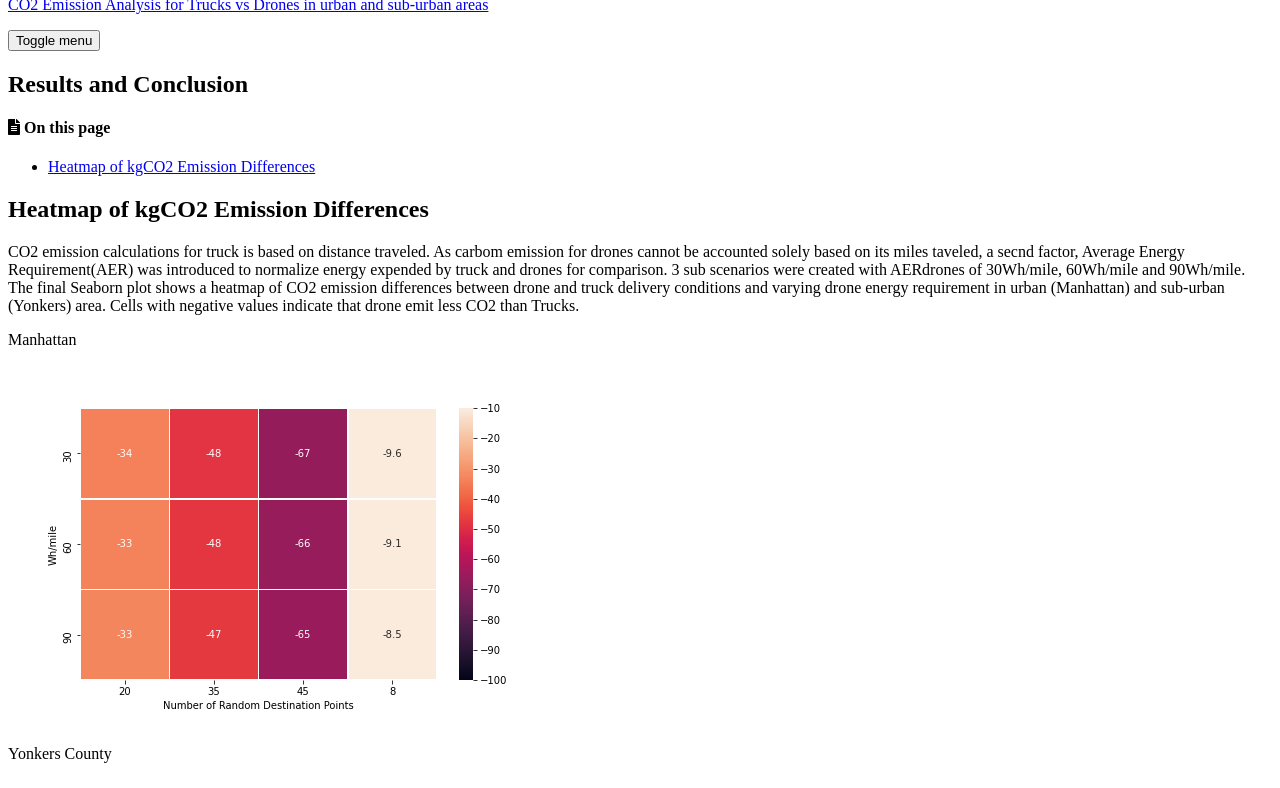
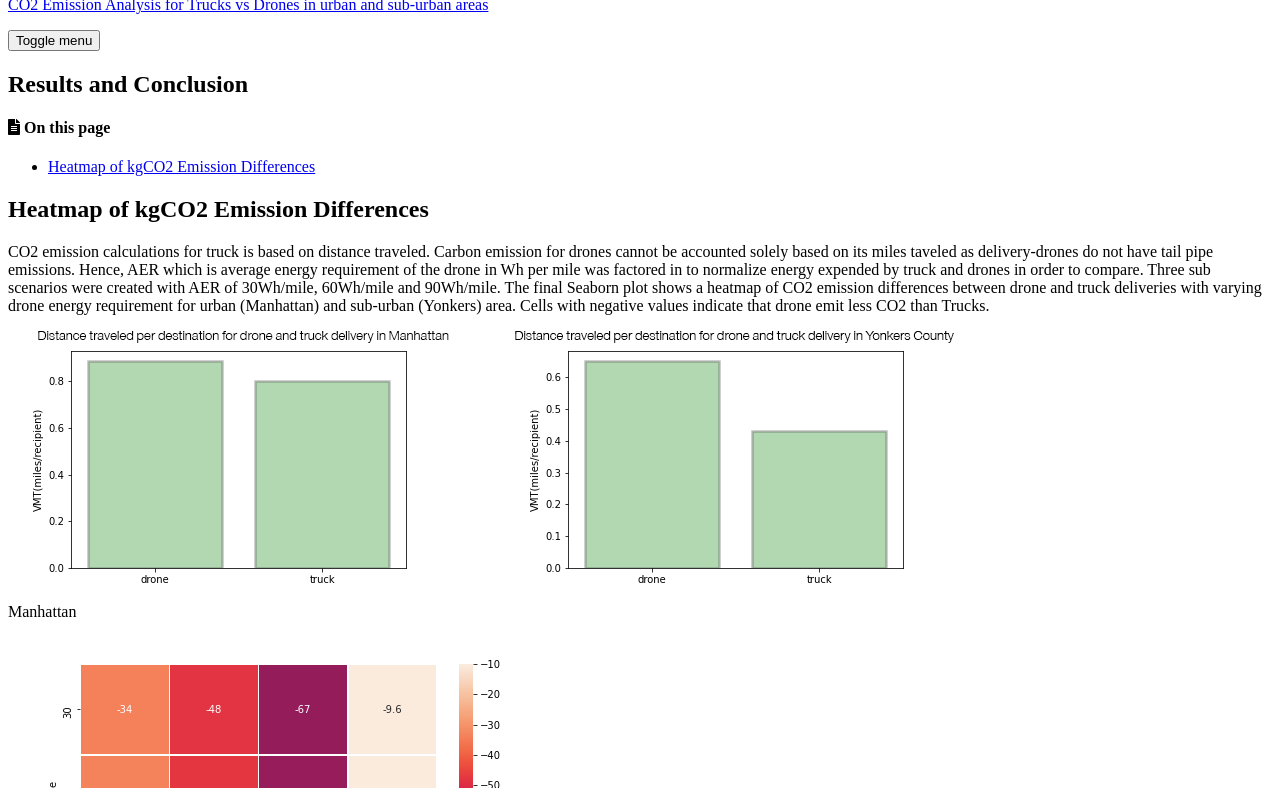
Before and after one commit to suryajps/Spatial-Analysis-for-Drone-vs-Truck-Deliveries-, a Jekyll site: the page built from _posts/2020-12-21-Results-and-Conclusion.md, in a window 1280 px wide and 900 px high, cut to the strip 112-900 px from the top of the window. Built offline with Jekyll 4.4.1, drawn with Linux system fonts in a browser that asks for light colours; cached includes are drawn as plain includes; nearby versions of some CDN libraries.

Commit message:
Update 2020-12-21-Results-and-Conclusion.md

```diff
--- a/_posts/2020-12-21-Results-and-Conclusion.md
+++ b/_posts/2020-12-21-Results-and-Conclusion.md
@@ -3,17 +3,18 @@
 date: 2020-12-21
 published: true
 tags: [dataviz, matplotlib]
-excerpt: "Overview of predictions and potential future research"
+excerpt: "Overview of predictions and potential future analysis"
 toc: true
 toc_sticky: true
 read_time: false
 ---
 
 ## Heatmap of kgCO2 Emission Differences
-CO2 emission calculations for truck is based on distance traveled. As carbom emission for drones cannot be accounted solely based on its miles taveled, a secnd factor, Average Energy Requirement(AER) was introduced to normalize energy expended by truck and drones for comparison. 3 sub scenarios were created with AERdrones of 30Wh/mile, 60Wh/mile and 90Wh/mile. The final Seaborn plot shows a heatmap of CO2 emission differences between drone and truck delivery conditions and varying drone energy requirement in urban (Manhattan) and sub-urban (Yonkers) area. Cells with negative values indicate that drone emit less CO2 than Trucks.
+CO2 emission calculations for truck is based on distance traveled. Carbon emission for drones cannot be accounted solely based on its miles taveled as delivery-drones do not have tail pipe emissions. Hence, AER which is average energy requirement of the drone in Wh per mile was factored in to normalize energy expended by truck and drones in order to compare. Three sub scenarios were created with AER of 30Wh/mile, 60Wh/mile and 90Wh/mile. The final Seaborn plot shows a heatmap of CO2 emission differences between drone and truck deliveries with varying drone energy requirement for urban (Manhattan) and sub-urban (Yonkers) area. Cells with negative values indicate that drone emit less CO2 than Trucks.
+
+![nyc-ml]({{ site.url }}{{ site.baseurl }}/assets/images/vmt_miles.png)
 
 Manhattan <br />
-
 ![nyc-ml]({{ site.url }}{{ site.baseurl }}/assets/images/2020-12-21-Manhattan-Co2-Comparison.png)
 
 Yonkers County <br />
```
